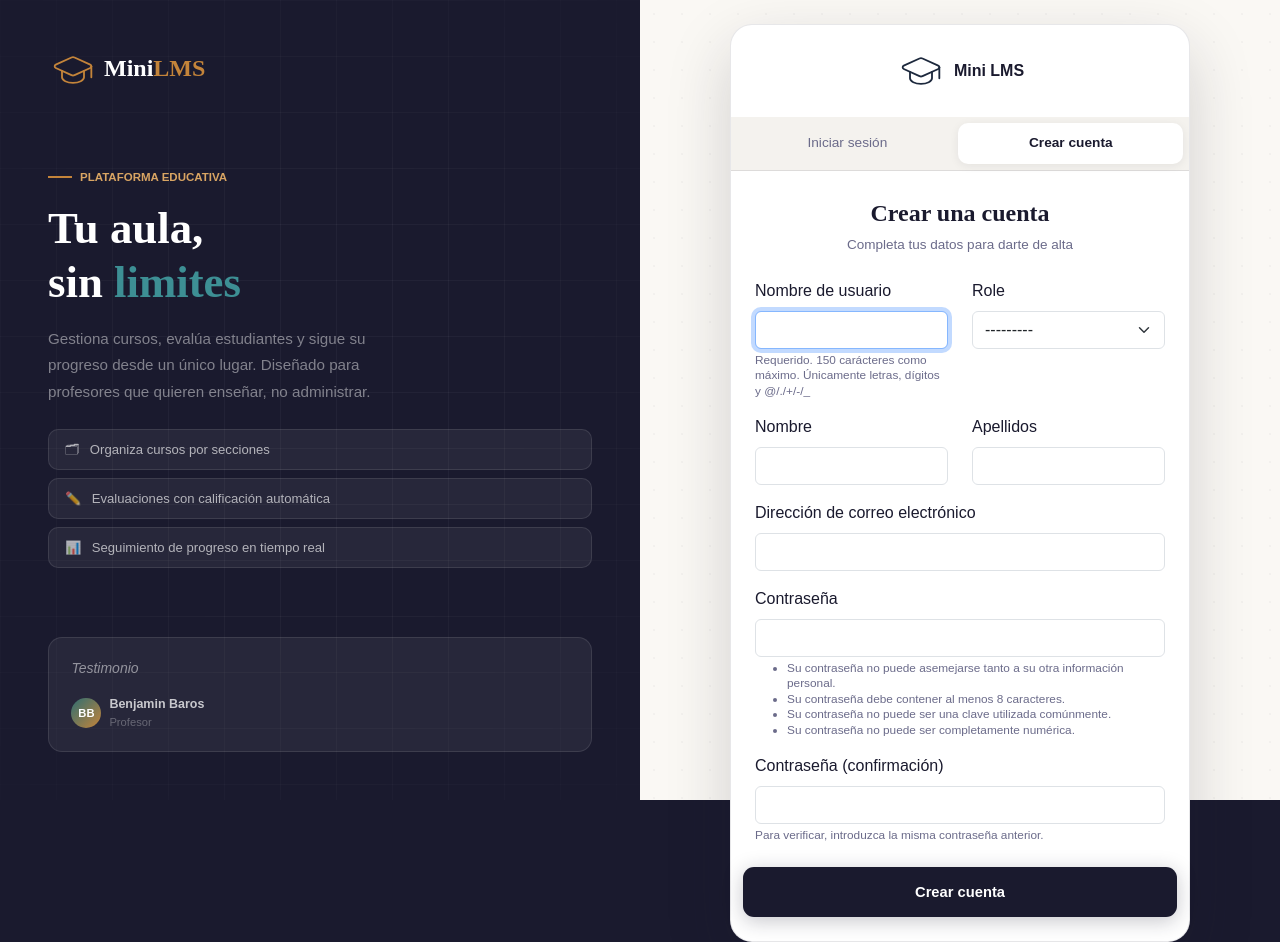
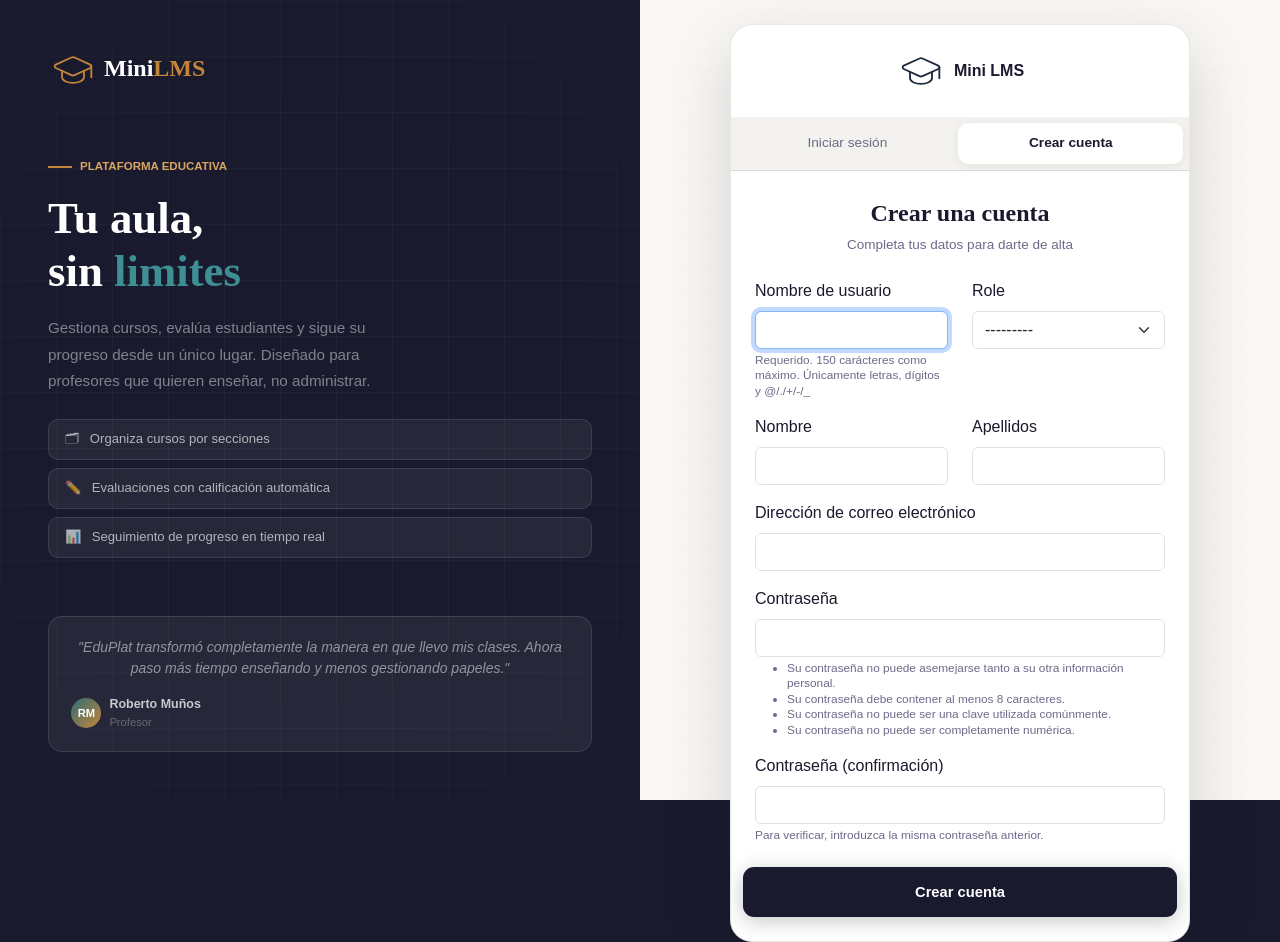
Before and after one commit to 3acarbonell/MiniLMS, a Django app: page /register/ in a window 1280 px wide. Run offline with Django 5.2, Linux system fonts and the light colour scheme; some libraries are stand-ins or nearby versions.

Commit message:
add testimonial

```diff
--- a/core/templates/core/registration/login.html
+++ b/core/templates/core/registration/login.html
@@ -262,12 +262,15 @@
                 </div>
                 <div class="position-relative z-2">
                     <div class="testimonial">
-                        <div class="small text-white-50 lh-base fst-italic mb-3">Testimonio</div>
+                        <div class="small text-white-50 lh-base fst-italic text-center mb-3">"EduPlat transformó
+                            completamente la
+                            manera en que llevo mis clases. Ahora paso más tiempo enseñando y menos gestionando
+                            papeles."</div>
                         <div class="d-flex align-items-center gap-2">
-                            <div class="t-avatar">BB</div>
+                            <div class="t-avatar">RM</div>
                             <div>
                                 <div class="fw-semibold" style="font-size: 0.78rem; color: rgba(255, 255, 255, 0.75)">
-                                    Benjamin Baros
+                                    Roberto Muños
                                 </div>
                                 <div style="font-size: 0.7rem; color: rgba(255, 255, 255, 0.3)">Profesor</div>
                             </div>
```
